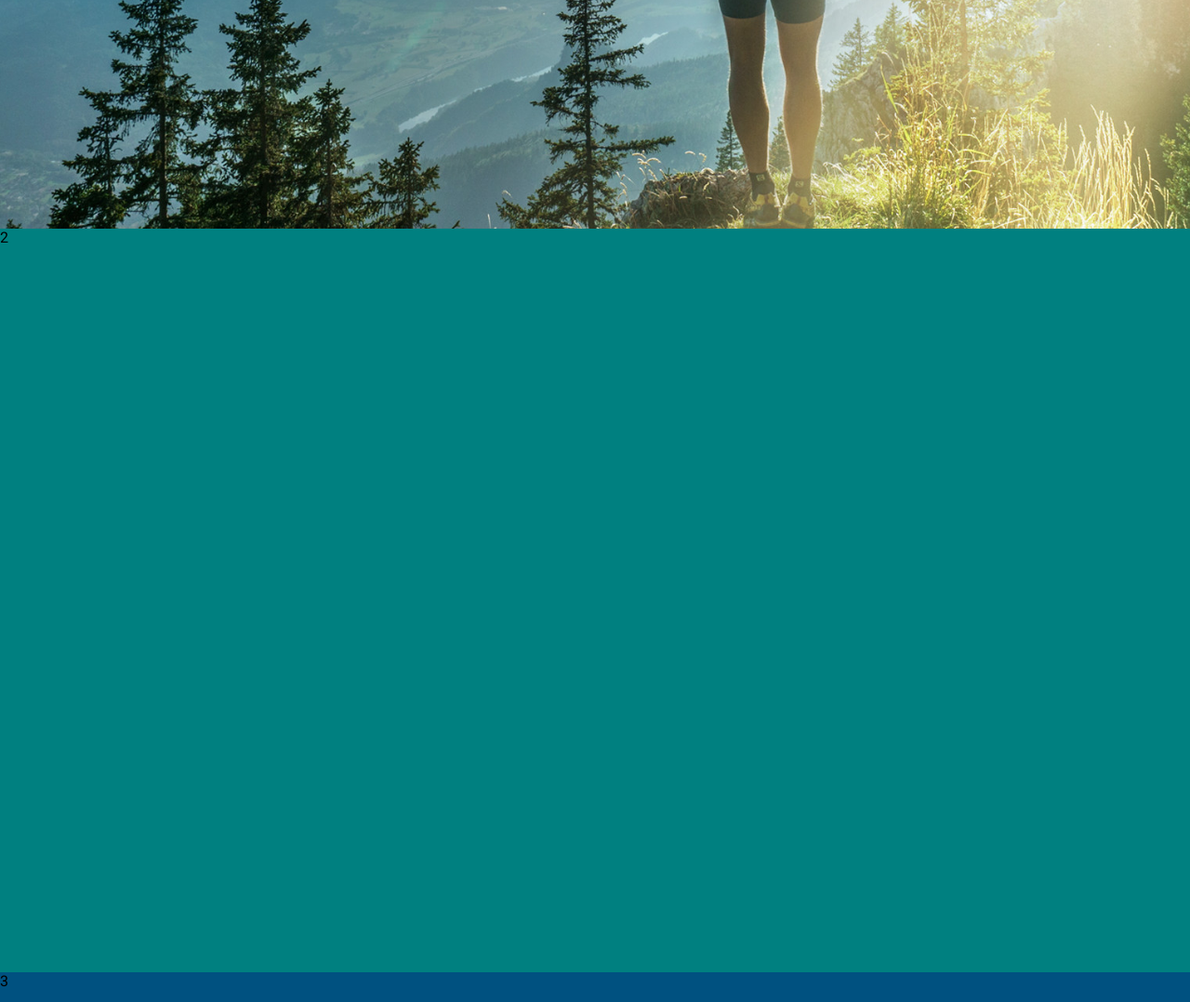
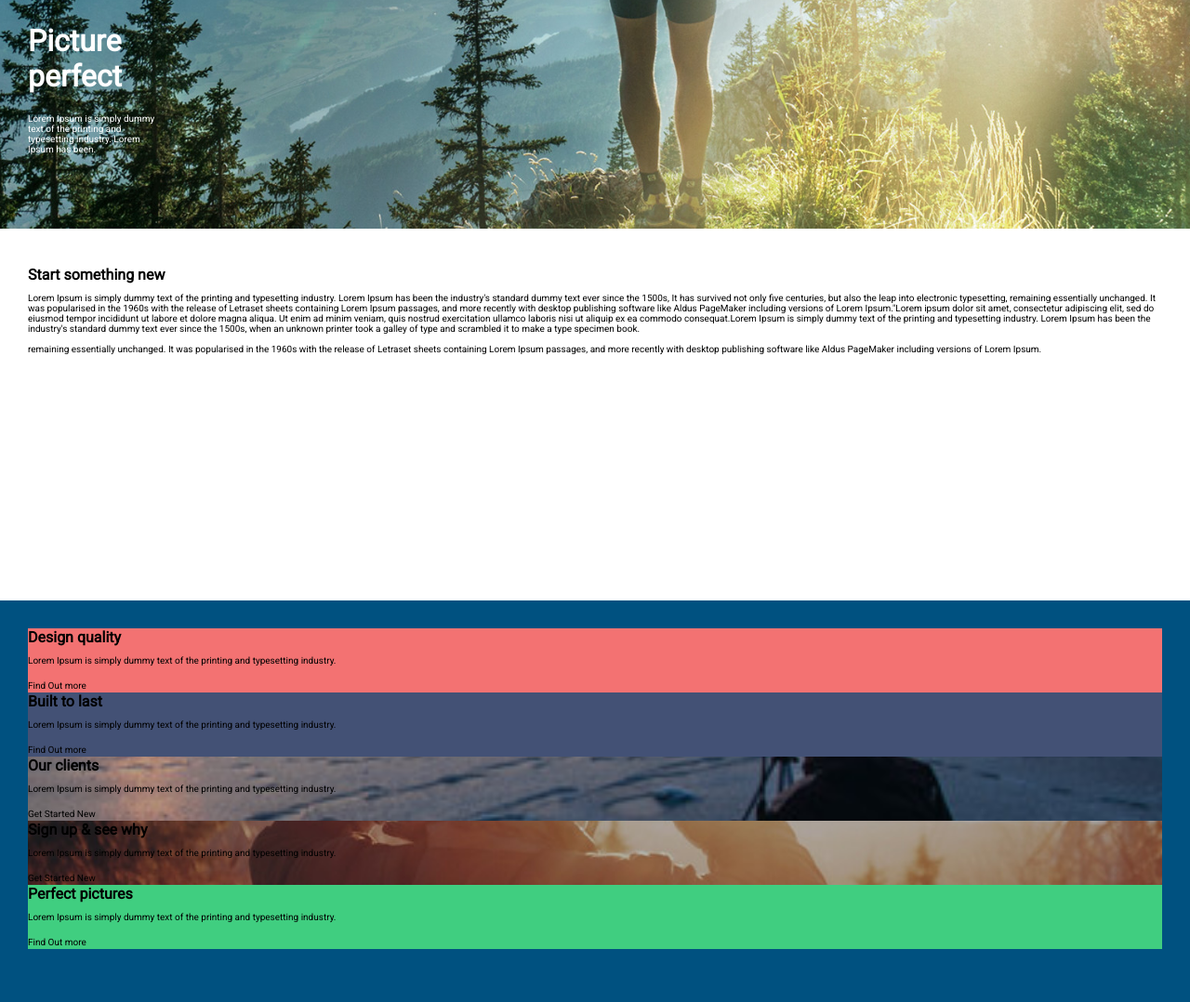
Before and after one commit to TAJIK-samira/P3_C2_Interface_statique_adaptable, a plain HTML site: page index.html in a window 1280 px wide. Shown: the part 554-1632 px from the top of the page at 93% size. Drawn offline with Linux system fonts and the light colour scheme.

Commit message:
structure

```diff
--- a/index.html
+++ b/index.html
@@ -15,13 +15,53 @@
             <!--<img id="mastehead" src="image/mastehead.jpg" alt="">-->
                 <div class="contenaire">
                     <h1 class= "Pictureperfect" >Picture <br> perfect</h1>
-                    <p class= "paragraphe">Lorem Ipsum is simply dummy text of the printing and typesetting industry. Lorem Ipsum has been the industry's standard dummy</p>
+                    <p class= "paragraphe">Lorem Ipsum is simply dummy text of the printing and typesetting industry. Lorem Ipsum has been.</p>
                 </div>
         </div>
     </header>
     <main id ="contenairmain">
-        <div class="deux">2</div>
-        <div class="troie" >3</div>
+        <div class="deux">
+            <h4 class=titre2>Start something new</h4>
+            <p>Lorem Ipsum is simply dummy text of the printing and typesetting industry. Lorem Ipsum has been the industry's standard dummy text ever since the 1500s, It has survived not only five centuries, but also the leap into electronic typesetting, remaining essentially unchanged. It was popularised in the 1960s with the release of Letraset sheets containing Lorem Ipsum passages, and more recently with desktop publishing software like Aldus PageMaker including versions of Lorem Ipsum."Lorem ipsum dolor sit amet, consectetur adipiscing elit, sed do eiusmod tempor incididunt ut labore et dolore magna aliqua. Ut enim ad minim veniam, quis nostrud exercitation ullamco laboris nisi ut aliquip ex ea commodo consequat.Lorem Ipsum is simply dummy text of the printing and typesetting industry. Lorem Ipsum has been the industry's standard dummy text ever since the 1500s, when an unknown printer took a galley of type and scrambled it to make a type specimen book.<br/> <br/> remaining essentially unchanged. It was popularised in the 1960s with the release of Letraset sheets containing Lorem Ipsum passages, and more recently with desktop publishing software like Aldus PageMaker including versions of Lorem Ipsum.</p>
+        </div>
+        <div class="troie" >
+            <div class=menubox>
+                <div class="box1">
+                    <h4>Design quality</h4>
+                    <p>Lorem Ipsum is simply dummy text of the printing and typesetting industry.</p>
+                    <a>Find Out more</a>
+                </div>
+
+                <div class="box2">
+                    <h4>Built to last</h4>
+                    <p>Lorem Ipsum is simply dummy text of the printing and typesetting industry.</p>
+                    <a>Find Out more</a>
+                </div>
+
+                <div class="box3">
+                    <h4>Our clients</h4>
+                    <p>Lorem Ipsum is simply dummy text of the printing and typesetting industry.</p>
+                    <a>Get Started New</a>
+                </div>
+
+                <div class="box4">
+                    <h4>Sign up & see why</h4>
+                    <p>Lorem Ipsum is simply dummy text of the printing and typesetting industry.</p>
+                    <a>Get Started New</a>
+                </div>
+
+                <div class="box5">
+                    <h4>Perfect pictures</h4>
+                    <p>Lorem Ipsum is simply dummy text of the printing and typesetting industry.</p>
+                    <a>Find Out more</a>
+                </div>
+
+
+
+
+            </div>
+
+        </div>
         <div class="quatre" >4</div >
         <div class="ciq">5</div>
         <div class="six">6</div>
--- a/style.css
+++ b/style.css
@@ -1,38 +1,96 @@
 @media screen and (max-width: 1280px);
 {}
 body{
+    padding:0px;
     margin: 0px;
     font-family: 'Roboto', sans-serif;
 }
 header{
     background-image: url(image/mastehead.jpg);
     background-size: cover;
+    background-position: 50% 50%;
+
     height: 100vh;
     width: 100vw;
 }
-/*#mastehead{
-    height: 100vh;
-    width: 100vw;
-}*/
-
 .contenaireheader{
     width: 150px;
+    height: 100vh;
+    padding-left: 30px;
     display: flex;
     align-items: flex-end;
     color:white;
-    font-size: 14px;
+}
+.contenaire{
+    padding-bottom: 70px;
+}
+.paragraphe{
+    font-size: 10px;
 
 }
 
 .deux{
-    background-color: teal;
-    height: 100vh;
+   /* background-color: teal;*/
+    height: 50vh;
     width: 100vw;
+    margin:0px;
+
+
+
+}
+.titre2{
+    padding-top: 5vh;
+    padding-left: 30px;
+}
+.deux p{
+    font-size: 10px;
+
+    padding-right: 30px;
+    padding-left: 30px;
+
 }
 .troie{
     background-color: rgb(0, 81, 128);
-    height: 100vh;
+    height: 120vh;
     width: 100vw;
+
+}
+.troie p, a{
+    font-size: 10px;
+}
+.menubox{
+    padding-top:30px;
+    padding-left:30px;
+    padding-right: 30px;
+}
+.box1{
+    padding:0px;
+    margin: 0px;
+    background-color: rgb(243, 114, 114);
+}
+h4{
+    padding:0px;
+    margin: 0px;
+}
+.box2{
+
+    margin: 0px;
+    background-color: rgb(67, 81, 117);
+}
+.box3{
+    background-image: url(image/box-bg.jpg);
+    background-size: cover;
+    background-position: 50% 50%;
+}
+.box4{
+    background-image: url(image/box-bg-lg.jpg);
+    background-size: cover;
+    background-position: 50% 50%;
+}
+.box5{
+    padding:;
+    margin: 0px;
+    background-color: rgb(64, 206, 128);
 }
 .quatre{
     background-color: rgb(9, 0, 128);
```
